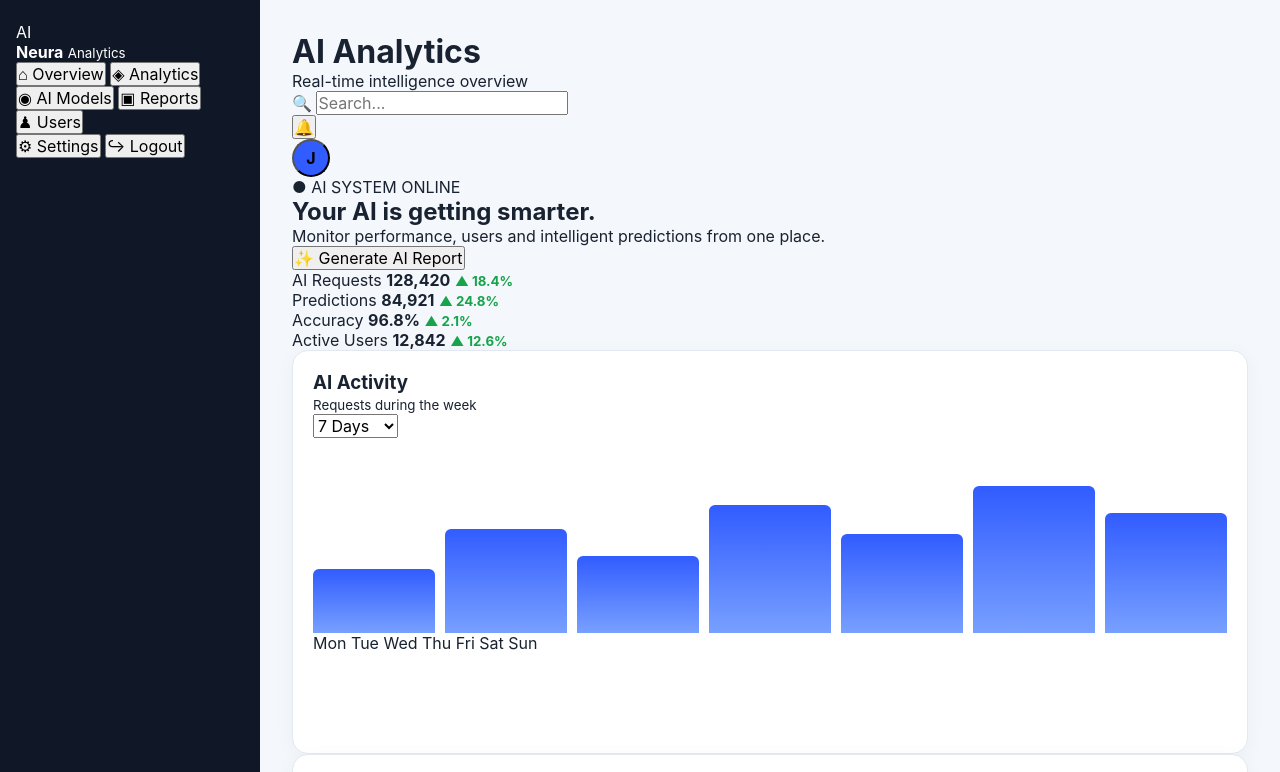
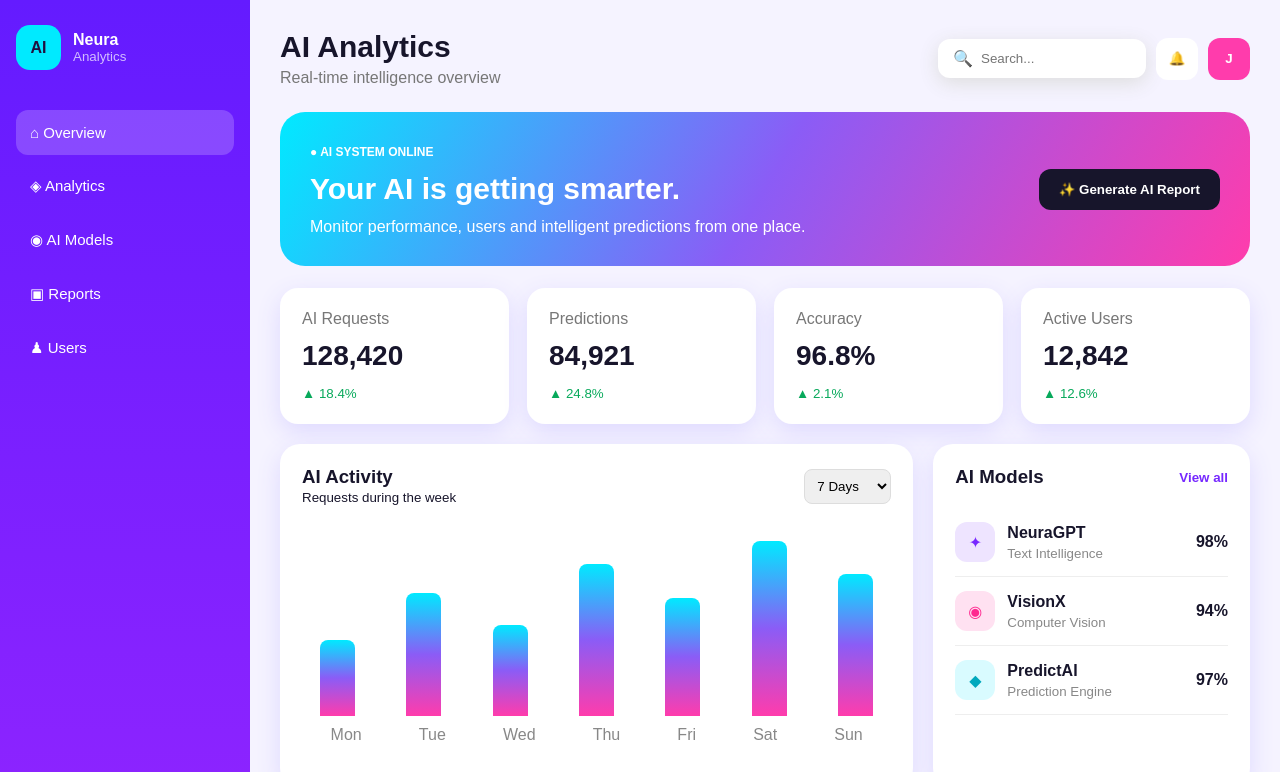
Before and after one commit to Mukesh-1449/TEMPLATES-SMART-UI-HUB, a plain HTML site: page ai/index (34).html in a window 1280 px wide. Shown: the top 772 px of the page. Drawn offline with Linux system fonts and the light colour scheme.

Commit message:
Update stylesheet link in HTML file

```diff
--- a/ai/index (34).html
+++ b/ai/index (34).html
@@ -4,7 +4,7 @@
 <meta charset="UTF-8">
 <meta name="viewport" content="width=device-width, initial-scale=1.0">
 <title>AI Analytics Dashboard</title>
-<link rel="stylesheet" href="style.css">
+<link rel="stylesheet" href="style%20(36).css">
 </head>
 
 <body>
```
